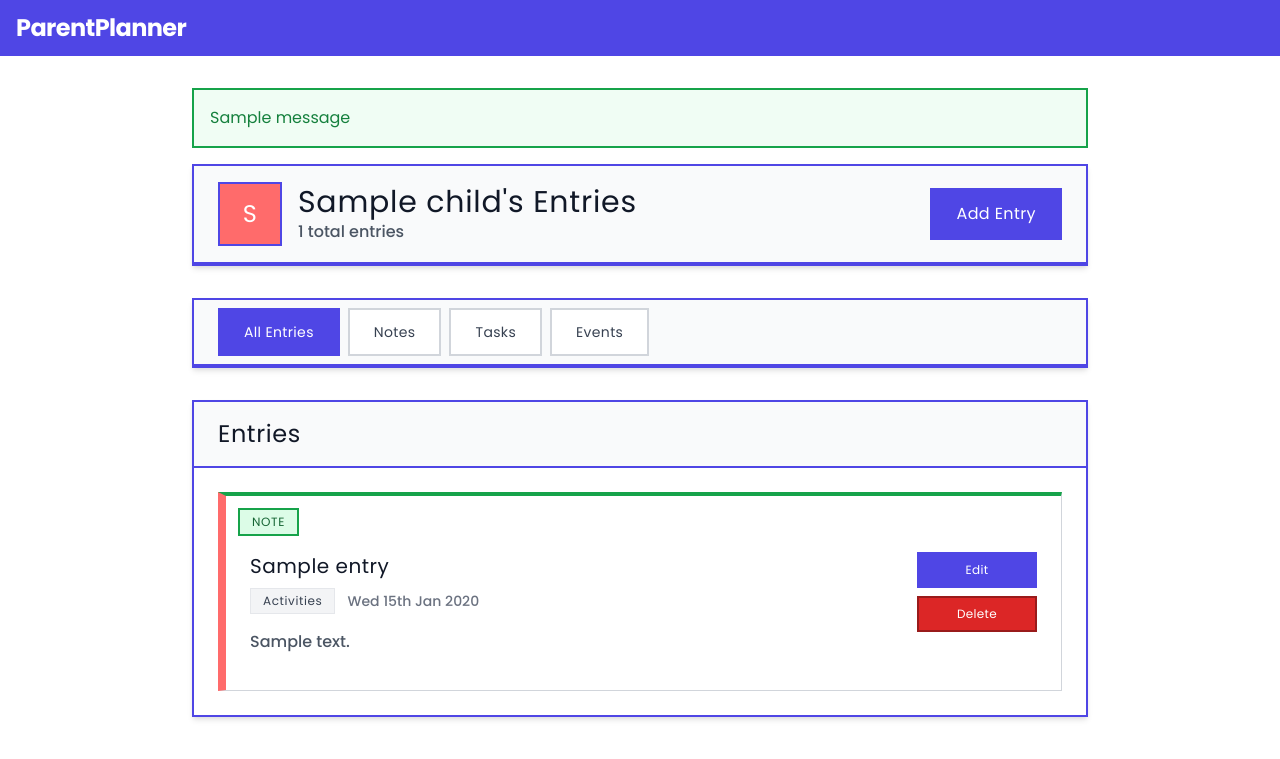
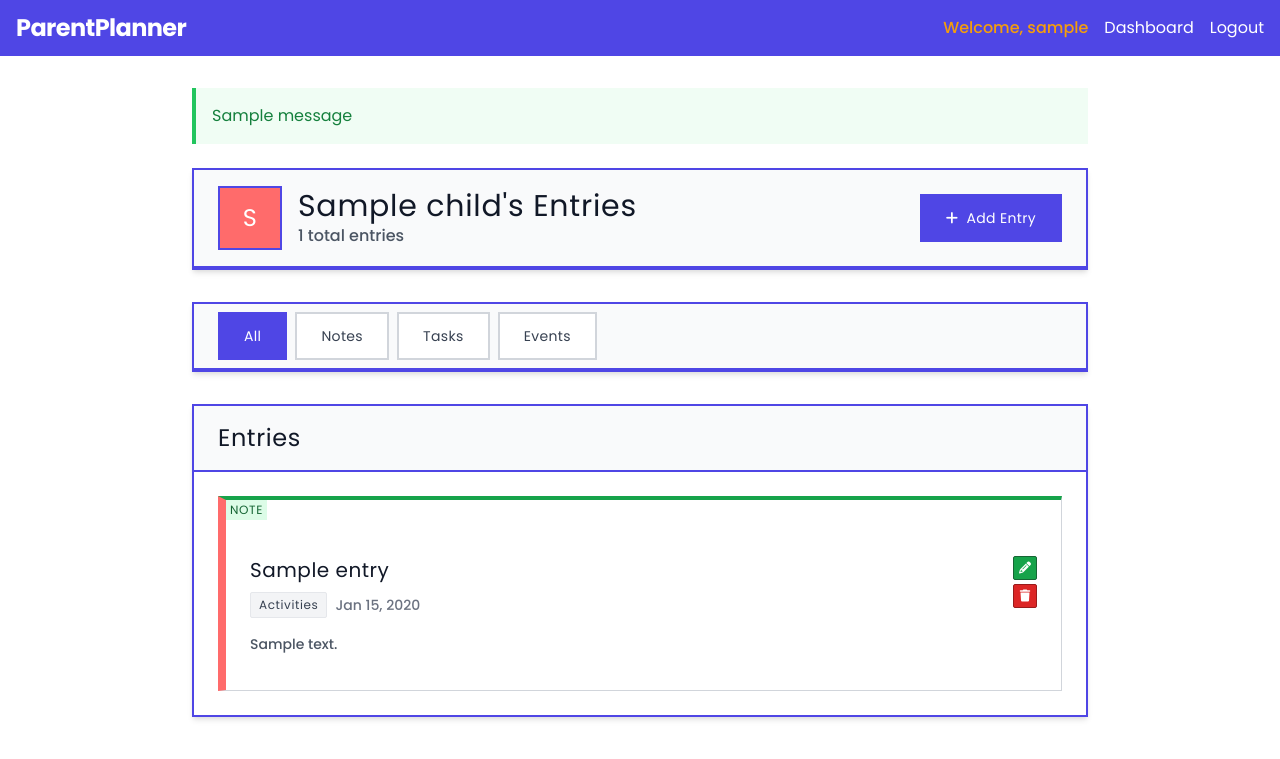
Before and after one commit to EKennard/Parent-Planner, a Django app: page /child/1/ in a window 1280 px wide. Shown: the top 759 px of the page. Run offline with Django 5.2, Linux system fonts and the light colour scheme; a user stored in the database is signed in; tables that the repository leaves empty hold one stand-in row (values such as "Sample post"); one stand-in notice (Sample message) is shown; some libraries are stand-ins or nearby versions.

Commit message:
layout edits for larger screen sizes

```diff
--- a/templates/base.html
+++ b/templates/base.html
@@ -290,11 +349,6 @@
             box-shadow: 0 4px 12px rgba(79, 70, 229, 0.15) !important;
         }
 
-        /* Ensure hidden class works properly */
-        .hidden {
-            display: none !important;
-        }
-
         /* Smooth transitions for expand/collapse */
         [id^="entry-details-"] {
             transition: all 0.3s ease-in-out;
--- a/templates/planner/childEntries.html
+++ b/templates/planner/childEntries.html
@@ -3,120 +3,123 @@
 {% block title %}{{ child.name }}'s Entries - ParentPlanner{% endblock %}
 
 {% block content %}
-    <div class="max-w-4xl mx-auto">
+    <div class="max-w-4xl mx-auto px-3 sm:px-0">
         {% if messages %}
-            {% for message in messages %}
-                <div class="mb-4 p-4 border-2 {% if message.tags == 'success' %}bg-green-50 text-green-700 border-green-600{% elif message.tags == 'error' %}bg-red-50 text-red-700 border-red-600{% else %}bg-blue-50 text-blue-700 border-blue-600{% endif %}">
-                    {{ message }}
-                </div>
-            {% endfor %}
+            <div class="mb-3 sm:mb-6">
+                {% for message in messages %}
+                    <div class="mb-2 p-2 sm:p-4 border-l-4 text-sm sm:text-base {% if message.tags == 'success' %}bg-green-50 text-green-700 border-green-500{% elif message.tags == 'error' %}bg-red-50 text-red-700 border-red-500{% else %}bg-blue-50 text-blue-700 border-blue-500{% endif %}">
+                        {{ message }}
+                    </div>
+                {% endfor %}
+            </div>
         {% endif %}
 
-        <!-- Modern Child Header -->
-        <div class="bg-white border-2 border-primary shadow-lg mb-8">
-            <div class="border-b-2 border-primary bg-gray-50 px-6 py-4">
+        <!-- Compact Child Header -->
+        <div class="bg-white border-2 border-primary shadow-lg mb-4 sm:mb-8">
+            <div class="border-b-2 border-primary bg-gray-50 px-3 py-2 sm:px-6 sm:py-4">
                 <div class="flex items-center justify-between">
-                    <div class="flex items-center space-x-4">
-                        <div class="w-16 h-16 border-2 border-primary flex items-center justify-center text-white font-normal text-2xl tracking-wide" style="background-color: {{ child.colour }};">
+                    <div class="flex items-center space-x-2 sm:space-x-4">
+                        <div class="w-10 h-10 sm:w-16 sm:h-16 border-2 border-primary flex items-center justify-center text-white font-normal text-lg sm:text-2xl tracking-wide" style="background-color: {{ child.colour }};">
                             {{ child.name|first|upper }}
                         </div>
                         <div>
-                            <h1 class="text-3xl font-normal text-gray-900 tracking-wide">{{ child.name }}'s Entries</h1>
-                            <p class="text-gray-600 font-medium">{{ entries.count }} total entries</p>
+                            <h1 class="text-lg sm:text-2xl md:text-3xl font-normal text-gray-900 tracking-wide">{{ child.name }}'s Entries</h1>
+                            <p class="text-gray-600 font-medium text-xs sm:text-base">{{ entries.count }} total entries</p>
                         </div>
                     </div>
-                    <a href="{% url 'add_entry' %}" class="bg-primary hover:bg-secondary text-white font-normal py-3 px-6 border-2 border-primary transition-all duration-200 tracking-wide">
-                        Add Entry
+                    <a href="{% url 'add_entry' %}" class="bg-primary hover:bg-secondary text-white font-normal px-3 py-2 sm:px-6 sm:py-3 border-2 border-primary transition-all duration-200 tracking-wide text-xs sm:text-sm hover:shadow-lg flex items-center justify-center">
+                        <i class="fas fa-plus sm:mr-2"></i>
+                        <span class="hidden sm:inline">Add Entry</span>
                     </a>
                 </div>
             </div>
         </div>
 
-        <!-- Modern Filter Tabs -->
-        <div class="bg-white border-2 border-primary shadow-lg mb-8">
-            <div class="border-b-2 border-primary bg-gray-50 px-6 py-2">
-                <nav class="flex space-x-2">
-                    <a href="?type=" class="py-3 px-6 border-2 font-normal text-sm tracking-wide transition-all duration-200 {% if not request.GET.type %}bg-primary text-white border-primary{% else %}bg-white text-gray-700 border-gray-300 hover:border-primary hover:text-primary{% endif %}">
-                        All Entries
+        <!-- Compact Filter Tabs -->
+        <div class="bg-white border-2 border-primary shadow-lg mb-4 sm:mb-8">
+            <div class="border-b-2 border-primary bg-gray-50 px-3 py-2 sm:px-6 sm:py-2">
+                <nav class="flex flex-wrap gap-1 sm:gap-2">
+                    <a href="?type=" class="py-1 px-2 sm:py-3 sm:px-6 border-2 font-normal text-xs sm:text-sm tracking-wide transition-all duration-200 {% if not request.GET.type %}bg-primary text-white border-primary{% else %}bg-white text-gray-700 border-gray-300 hover:border-primary hover:text-primary{% endif %}">
+                        All
                     </a>
-                    <a href="?type=note" class="py-3 px-6 border-2 font-normal text-sm tracking-wide transition-all duration-200 {% if request.GET.type == 'note' %}bg-green-600 text-white border-green-600{% else %}bg-white text-gray-700 border-gray-300 hover:border-green-600 hover:text-green-600{% endif %}">
+                    <a href="?type=note" class="py-1 px-2 sm:py-3 sm:px-6 border-2 font-normal text-xs sm:text-sm tracking-wide transition-all duration-200 {% if request.GET.type == 'note' %}bg-green-600 text-white border-green-600{% else %}bg-white text-gray-700 border-gray-300 hover:border-green-600 hover:text-green-600{% endif %}">
                         Notes
                     </a>
-                    <a href="?type=task" class="py-3 px-6 border-2 font-normal text-sm tracking-wide transition-all duration-200 {% if request.GET.type == 'task' %}bg-amber-600 text-white border-amber-600{% else %}bg-white text-gray-700 border-gray-300 hover:border-amber-600 hover:text-amber-600{% endif %}">
+                    <a href="?type=task" class="py-1 px-2 sm:py-3 sm:px-6 border-2 font-normal text-xs sm:text-sm tracking-wide transition-all duration-200 {% if request.GET.type == 'task' %}bg-amber-600 text-white border-amber-600{% else %}bg-white text-gray-700 border-gray-300 hover:border-amber-600 hover:text-amber-600{% endif %}">
                         Tasks
                     </a>
-                    <a href="?type=event" class="py-3 px-6 border-2 font-normal text-sm tracking-wide transition-all duration-200 {% if request.GET.type == 'event' %}bg-violet-600 text-white border-violet-600{% else %}bg-white text-gray-700 border-gray-300 hover:border-violet-600 hover:text-violet-600{% endif %}">
+                    <a href="?type=event" class="py-1 px-2 sm:py-3 sm:px-6 border-2 font-normal text-xs sm:text-sm tracking-wide transition-all duration-200 {% if request.GET.type == 'event' %}bg-violet-600 text-white border-violet-600{% else %}bg-white text-gray-700 border-gray-300 hover:border-violet-600 hover:text-violet-600{% endif %}">
                         Events
                     </a>
                 </nav>
             </div>
         </div>
 
-        <!-- Modern Entries Section -->
+        <!-- Compact Entries Section -->
         <div class="bg-white border-2 border-primary shadow-lg">
-            <div class="border-b-2 border-primary bg-gray-50 px-6 py-4">
-                <h3 class="text-2xl font-normal text-gray-900 tracking-wide">Entries</h3>
+            <div class="border-b-2 border-primary bg-gray-50 px-3 py-2 sm:px-6 sm:py-4">
+                <h3 class="text-lg sm:text-2xl font-normal text-gray-900 tracking-wide">Entries</h3>
             </div>
 
-            <div class="p-6">
+            <div class="p-3 sm:p-6">
                 {% if entries %}
-                    <div class="space-y-6">
+                    <div class="space-y-2 sm:space-y-4">
                         {% for entry in entries %}
-                            <div class="bg-white border border-gray-300 border-l-8 border-t-4 p-6 hover:shadow-lg transition-all duration-300 relative
+                            <div class="bg-white border border-gray-300 border-l-4 sm:border-l-8 border-t-2 sm:border-t-4 p-3 sm:p-6 hover:shadow-lg transition-all duration-300 relative
                                  {% if entry.entry_type == 'note' %}border-t-green-600
                                  {% elif entry.entry_type == 'task' %}border-t-amber-600
                                  {% elif entry.entry_type == 'event' %}border-t-violet-600{% endif %}"
                                  style="border-left-color: {{ entry.child.colour }};">
 
-                                <!-- Entry Type Tag - Top Left Corner -->
-                                <div class="absolute top-3 left-3 text-xs font-normal px-3 py-1 border-2 tracking-wider
-                                    {% if entry.entry_type == 'note' %}bg-green-100 text-green-800 border-green-600
-                                    {% elif entry.entry_type == 'task' %}bg-amber-100 text-amber-800 border-amber-600
-                                    {% elif entry.entry_type == 'event' %}bg-violet-100 text-violet-800 border-violet-600{% endif %}">
+                                <!-- Compact Entry Type Tag - Top Left Corner -->
+                                <div class="absolute top-0 left-0 text-xs font-normal px-1 py-0.5 tracking-wider
+                                    {% if entry.entry_type == 'note' %}bg-green-100 text-green-800
+                                    {% elif entry.entry_type == 'task' %}bg-amber-100 text-amber-800
+                                    {% elif entry.entry_type == 'event' %}bg-violet-100 text-violet-800{% endif %}">
                                     {% if entry.entry_type == 'note' %}NOTE
                                     {% elif entry.entry_type == 'task' %}TASK
                                     {% elif entry.entry_type == 'event' %}EVENT{% endif %}
                                 </div>
 
-                                <div class="flex items-start justify-between pt-8">
-                                    <div class="flex-1 pr-6">
-                                        <div class="mb-4">
-                                            <h4 class="text-xl font-normal text-gray-900 mb-2 tracking-wide">{{ entry.title }}</h4>
-                                            <div class="flex items-center space-x-3 text-sm">
+                                <div class="flex items-start justify-between pt-4 sm:pt-8">
+                                    <div class="flex-1 pr-3 sm:pr-6">
+                                        <div class="mb-2 sm:mb-4">
+                                            <h4 class="text-base sm:text-xl font-normal text-gray-900 mb-1 sm:mb-2 tracking-wide">{{ entry.title }}</h4>
+                                            <div class="flex items-center space-x-2 text-xs sm:text-sm">
                                                 {% if entry.category and entry.category != 'none' %}
-                                                <span class="bg-gray-100 text-gray-700 px-3 py-1 text-xs font-normal tracking-wider border">{{ entry.get_category_display }}</span>
+                                                <span class="bg-gray-100 text-gray-700 px-2 py-1 text-xs font-normal tracking-wider border rounded-sm">{{ entry.get_category_display }}</span>
                                                 {% endif %}
-                                                <span class="text-gray-500 font-medium">{{ entry.created_at|date:"D jS M Y" }}</span>
+                                                <span class="text-gray-500 font-medium">{{ entry.created_at|date:"M j, Y" }}</span>
                                             </div>
                                         </div>
 
                                         {% if entry.description %}
-                                            <p class="text-gray-600 mb-3 font-medium">{{ entry.description|truncatewords:20 }}</p>
+                                            <p class="text-gray-600 mb-2 sm:mb-3 font-medium text-sm">{{ entry.description|truncatewords:20 }}</p>
                                         {% endif %}
 
-                                        <div class="flex flex-wrap gap-2 text-sm">
+                                        <div class="flex flex-wrap gap-1 sm:gap-2 text-xs">
                                             {% if entry.entry_type == 'task' %}
                                                 {% if entry.priority %}
-                                                    <span class="text-xs font-normal px-3 py-1 tracking-wider border-2
+                                                    <span class="text-xs font-normal px-2 py-1 tracking-wider border rounded-sm
                                                         {% if entry.priority == 'high' %}bg-red-100 text-red-800 border-red-600
                                                         {% elif entry.priority == 'medium' %}bg-yellow-100 text-yellow-800 border-yellow-600
                                                         {% else %}bg-gray-100 text-gray-800 border-gray-600{% endif %}">
-                                                        {{ entry.get_priority_display }} Priority
+                                                        {{ entry.get_priority_display }}
                                                     </span>
                                                 {% endif %}
                                                 {% if entry.due_date %}
-                                                    <span class="bg-red-100 text-red-800 px-3 py-1 text-xs font-normal tracking-wider border-2 border-red-600">
-                                                        Due: {{ entry.due_date|date:"D jS M Y \a\t g:i A" }}
+                                                    <span class="bg-red-100 text-red-800 px-2 py-1 text-xs font-normal tracking-wider border border-red-600 rounded-sm">
+                                                        📅 {{ entry.due_date|date:"M j, g:i A" }}
                                                     </span>
                                                 {% endif %}
                                             {% elif entry.entry_type == 'event' %}
                                                 {% if entry.start_time %}
-                                                    <span class="bg-violet-100 text-violet-800 px-3 py-1 text-xs font-normal tracking-wider border-2 border-violet-600">
-                                                        {{ entry.start_time|date:"D jS M Y \a\t g:i A" }}
+                                                    <span class="bg-violet-100 text-violet-800 px-2 py-1 text-xs font-normal tracking-wider border border-violet-600 rounded-sm">
+                                                        🕒 {{ entry.start_time|date:"M j, g:i A" }}
                                                     </span>
                                                 {% endif %}
                                                 {% if entry.location %}
-                                                    <span class="bg-gray-100 text-gray-800 px-3 py-1 text-xs font-normal tracking-wider border-2 border-gray-600">
+                                                    <span class="bg-gray-100 text-gray-800 px-2 py-1 text-xs font-normal tracking-wider border border-gray-600 rounded-sm">
                                                         📍 {{ entry.location }}
                                                     </span>
                                                 {% endif %}
@@ -124,14 +127,16 @@
                                         </div>
                                     </div>
 
-                                    <div class="flex flex-col space-y-2 min-w-[120px]">
-                                        <a href="{% url 'edit_entry' entry.id %}" class="bg-primary hover:bg-secondary text-white text-xs font-normal py-2 px-4 text-center transition-all duration-200 tracking-wide border-2 border-primary">
-                                            Edit
+                                    <div class="flex flex-col gap-1">
+                                        <a href="{% url 'edit_entry' entry.id %}" class="w-6 h-6 bg-green-600 hover:bg-green-700 text-white border border-green-800 flex items-center justify-center transition-all duration-200 rounded-sm"
+                                           title="Edit Entry">
+                                            <i class="fas fa-pencil-alt text-xs"></i>
                                         </a>
-                                        <form method="post" action="{% url 'delete_entry' entry.id %}" style="display: block;" onsubmit="return confirm('Are you sure you want to delete this entry?')">
+                                        <form method="post" action="{% url 'delete_entry' entry.id %}" style="display: block;" onsubmit="return confirm('Delete this entry?')">
                                             {% csrf_token %}
-                                            <button type="submit" class="w-full bg-red-600 hover:bg-red-700 text-white text-xs font-normal py-2 px-4 transition-all duration-200 tracking-wide border-2 border-red-800">
-                                                Delete
+                                            <button type="submit" class="w-6 h-6 bg-red-600 hover:bg-red-700 text-white border border-red-800 flex items-center justify-center transition-all duration-200 rounded-sm"
+                                                    title="Delete Entry">
+                                                <i class="fas fa-trash text-xs"></i>
                                             </button>
                                         </form>
                                     </div>
@@ -140,14 +145,15 @@
                         {% endfor %}
                     </div>
                 {% else %}
-                    <div class="text-center py-12">
-                        <div class="w-24 h-24 mx-auto mb-6 bg-gray-100 border-2 border-primary flex items-center justify-center">
-                            <div class="w-12 h-12 bg-primary border-2 border-primary"></div>
+                    <div class="text-center py-6 sm:py-12">
+                        <div class="w-16 h-16 sm:w-24 sm:h-24 mx-auto mb-3 sm:mb-6 bg-gray-100 border-2 border-primary flex items-center justify-center">
+                            <div class="w-8 h-8 sm:w-12 sm:h-12 bg-primary border-2 border-primary"></div>
                         </div>
-                        <h3 class="text-2xl font-normal text-gray-900 tracking-wide mb-3">No entries yet</h3>
-                        <p class="text-gray-600 font-medium mb-6">Add your first entry to get started!</p>
-                        <a href="{% url 'add_entry' %}" class="bg-primary hover:bg-secondary text-white font-normal py-3 px-6 border-2 border-primary transition-all duration-200 tracking-wide">
-                            Add Entry
+                        <h3 class="text-lg sm:text-2xl font-normal text-gray-900 tracking-wide mb-2 sm:mb-3">No entries yet</h3>
+                        <p class="text-gray-600 font-medium mb-3 sm:mb-6 text-sm sm:text-base">Add your first entry to get started!</p>
+                        <a href="{% url 'add_entry' %}" class="bg-primary hover:bg-secondary text-white font-normal py-2 px-4 sm:py-3 sm:px-6 border-2 border-primary transition-all duration-200 tracking-wide text-sm sm:text-base inline-flex items-center gap-2">
+                            <i class="fas fa-plus"></i>
+                            <span>Add Entry</span>
                         </a>
                     </div>
                 {% endif %}
```
Also changed, not shown: other parts of templates/base.html (+59 -0 lines), templates/dashboard.html (+66 -38 lines), templates/planner/addChild.html (+13 -13 lines), templates/planner/addEntry.html (+8 -8 lines), 1 other file.
